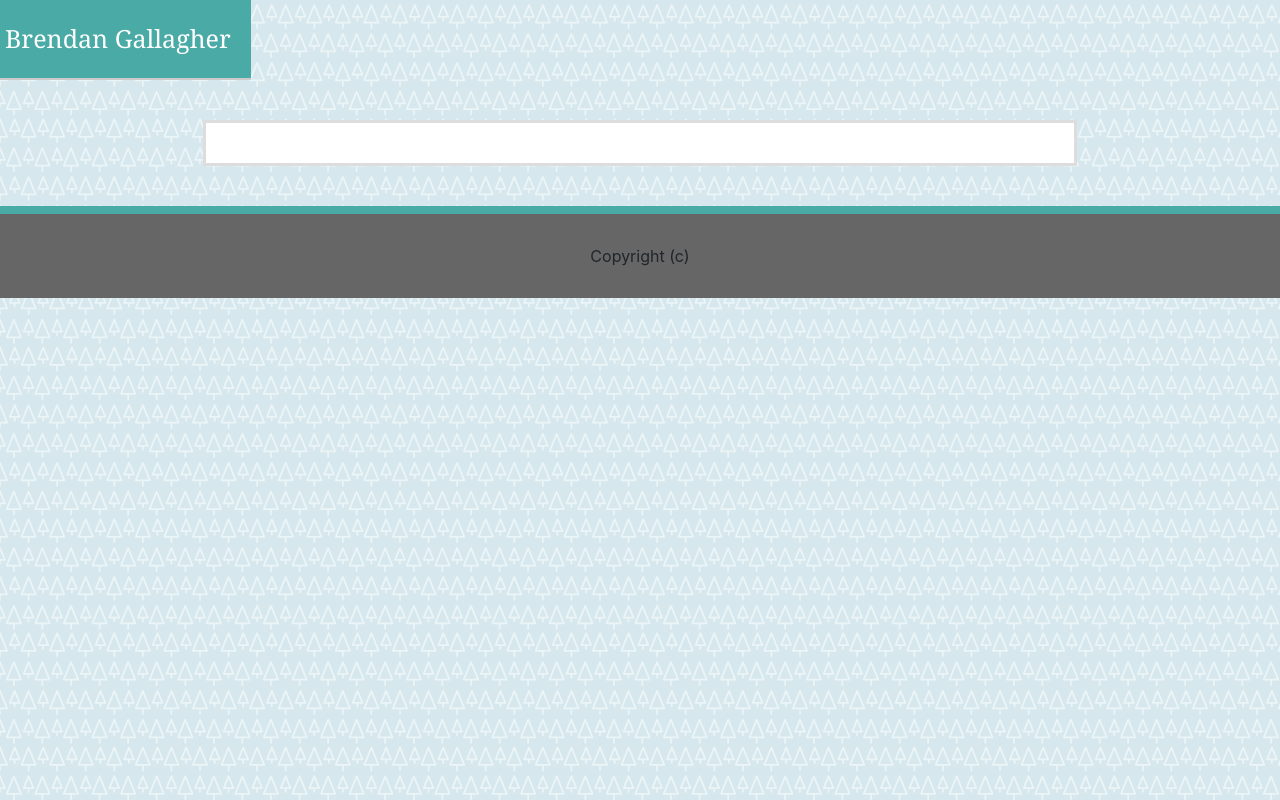
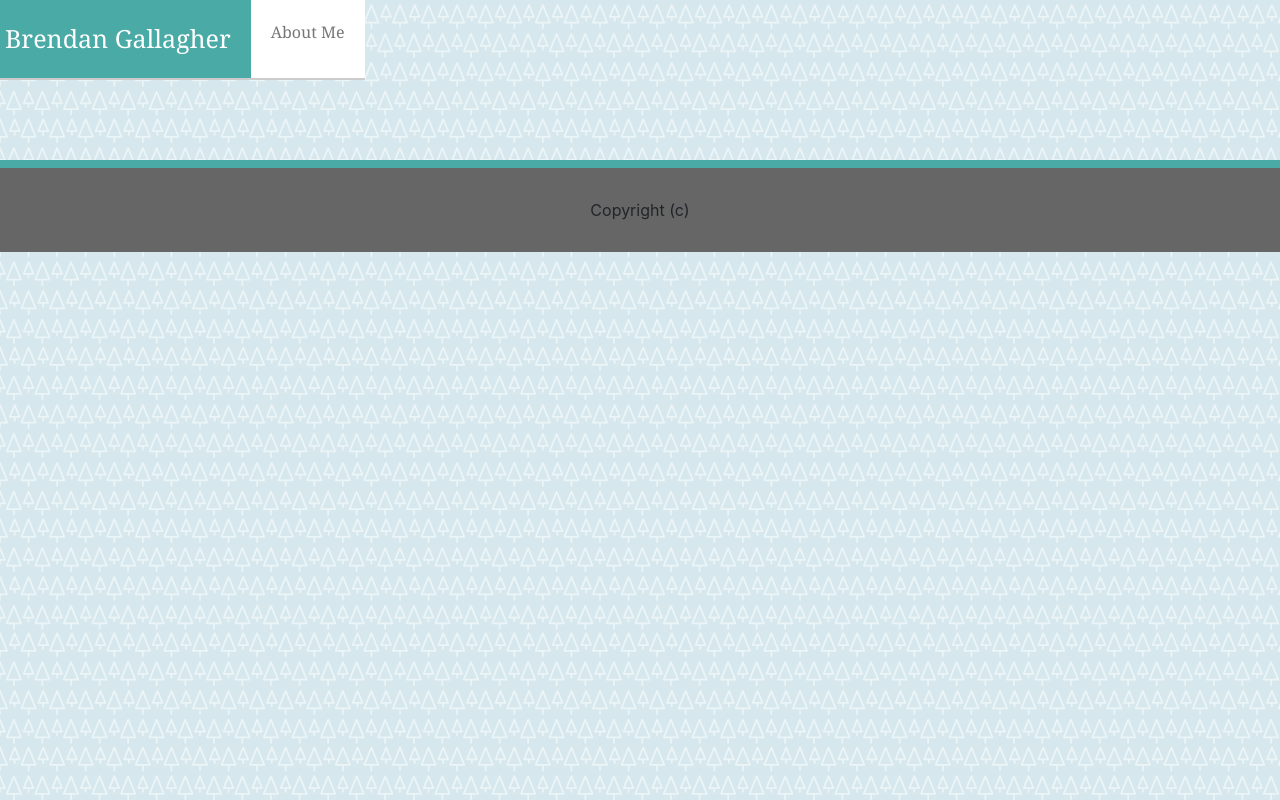
Before and after one commit to bgallagher27/react-profile, a React (Create React App) app: page /contact in a window 1280 px wide. Built offline with nearby package versions, Linux system fonts and the light colour scheme.

Commit message:
fixed router

```diff
--- a/src/App.js
+++ b/src/App.js
@@ -1,7 +1,6 @@
 import React from 'react';
 import { BrowserRouter as Router, Route } from "react-router-dom";
 import Header from "./components/Header";
-import Wrapper from "./components/Wrapper";
 import Home from "./components/Home";
 // import Portfolio from "./components/Portfolio";
 // import Contact from "./components/Contact";
@@ -10,14 +9,12 @@ import Footer from "./components/Footer";
 function App() {
   return (
     <div className="App">
-      <Header />
-        <Wrapper>
         <Router>
-          <Route exact path="/" component={ Home } />
-          {/* <Route exact path="/portfolio" component={ Portfolio } />
-          <Route exact path="/contact" component={ Contact } /> */}
+          <Header />
+            <Route exact path="/" component={ Home } />
+            {/* <Route exact path="/portfolio" component={ Portfolio } />
+            <Route exact path="/contact" component={ Contact } /> */}
         </Router>
-        </Wrapper>
       <Footer />
     </div>
   );
--- a/src/components/Header/index.js
+++ b/src/components/Header/index.js
@@ -1,5 +1,5 @@
 import React from "react";
-// import { Link } from "react-router-dom";
+import { Link } from "react-router-dom";
 import "./style.css";
 
 function Header(props) {
@@ -10,19 +10,19 @@ function Header(props) {
                     Brendan Gallagher
                 </span>
 
-                {/* <span className="navigation">
+                <span className="navigation">
                     <nav>
                         <Link to="/">
                             About Me
                         </Link>
-                        <Link to="/portfolio">
+                        {/* <Link to="/portfolio">
                             Portfolio
                         </Link>
                         <Link to="/contact">
                             Contact
-                        </Link>
+                        </Link> */}
                     </nav>
-                </span> */}
+                </span>
             </header>
             { props.children }
         </div>
--- a/src/components/Home/index.js
+++ b/src/components/Home/index.js
@@ -1,10 +1,12 @@
 import React from "react";
 import "./style.css";
 import image from "../../assets/images/profile-pic.jpg";
+import Wrapper from "../Wrapper";
 
 function Home(props) {
     return (
         <div>
+            <Wrapper>
                 <div>
                     <h1>About Me</h1>
                 </div>
@@ -16,6 +18,7 @@ function Home(props) {
                     <p>I am currently enrolled in the Coding Bootcamp offered by University of New Hampshire's Professional Development & Training program. In this bootcamp I am looking forward to learning a great deal of new ideas and concepts, with the end goal of enabling a career transition into software development. I know the course will be hard, but I am looking forward to the challenge and the rewarding outcomes!</p>
                     <p>In my spare time I love playing with my dog, Shelby. I also love sports, and have an unhealthy obsession with baseball (I love the Red Sox but they drive me crazy sometimes). I also play the guitar and like listening to rock music, specifically the Foo Fighters, Muse, and Seether. If I'm in the mood for a few throwbacks, AC/DC is always fun too. My favorite place to go (aside from Fenway Park) is my grandparents' lake house on Lake Winnipesaukee. The scenery is beautiful, and the company is even better!</p>
                 </div>
+            </Wrapper>
         </div>
     )
 };
```
Lines whose indentation alone changed are shown as unchanged.
